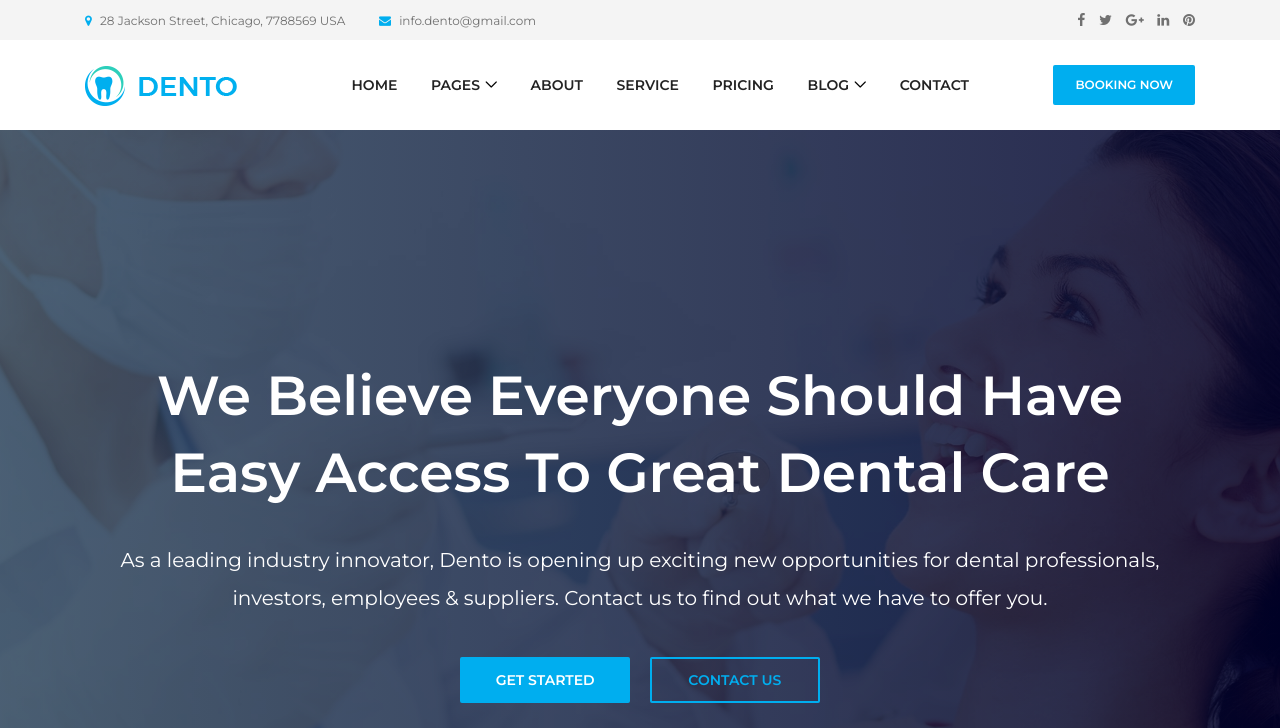
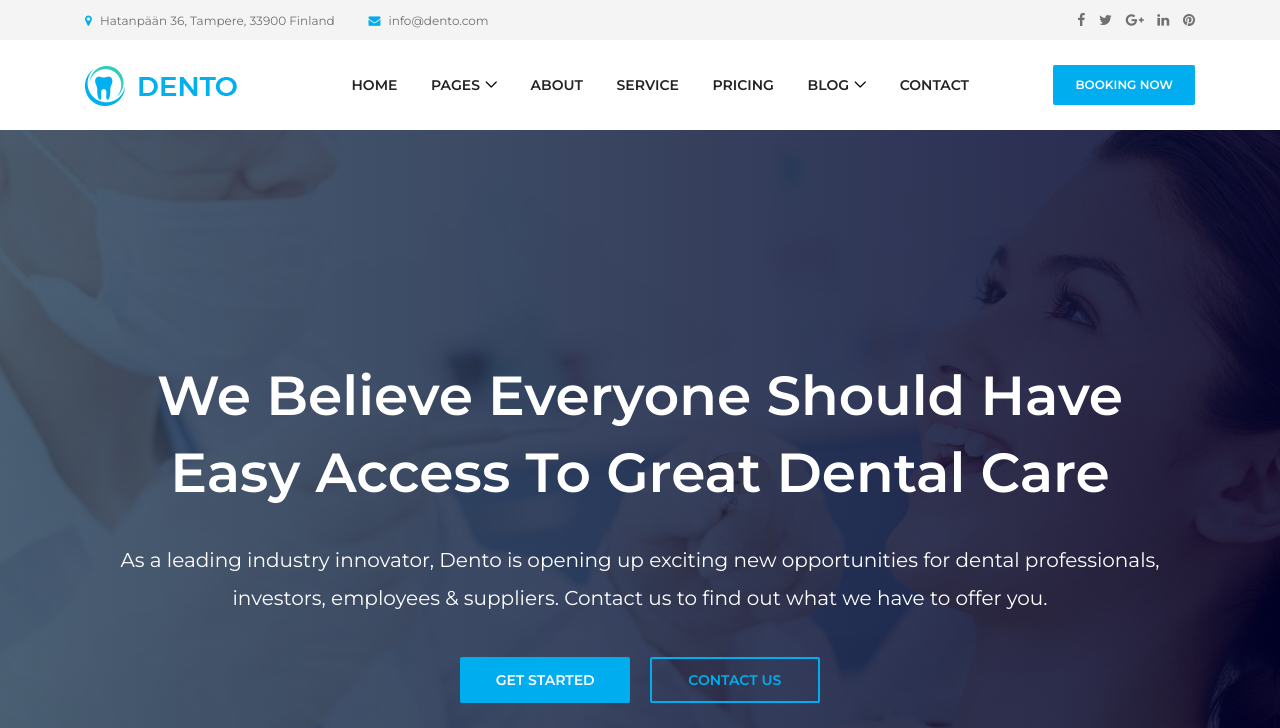
Before and after one commit to mbalandari/dg-dental-app1, a Django app: page / in a window 1280 px wide. Shown: the top 728 px of the page. Run offline with Django 5.2, Linux system fonts and the light colour scheme; parts of the project's set-up code (start-up, migrations or seed data) failed here and were passed over; some libraries are stand-ins or nearby versions; some web fonts are replaced.

Commit message:
change address and email

```diff
--- a/dental/templates/home.html
+++ b/dental/templates/home.html
@@ -37,11 +37,10 @@
           <!-- Top Content -->
           <div class="col-6 col-md-9 col-lg-8">
             <div class="top-header-content">
-              <a href="#" data-toggle="tooltip" data-placement="bottom"
-                title="28 Jackson Street, Chicago, 7788569 USA"><i class="fa fa-map-marker"></i> <span>28 Jackson
-                  Street, Chicago, 7788569 USA</span></a>
-              <a href="#" data-toggle="tooltip" data-placement="bottom" title="info.dento@gmail.com"><i
-                  class="fa fa-envelope"></i> <span>info.dento@gmail.com</span></a>
+              <a href="#" data-toggle="tooltip" data-placement="bottom" title="Hatanpään 36, Tampere, 33900 Finland"><i
+                  class="fa fa-map-marker"></i> <span>Hatanpään 36, Tampere, 33900 Finland</span></a>
+              <a href="#" data-toggle="tooltip" data-placement="bottom" title="info@dento.com"><i
+                  class="fa fa-envelope"></i> <span>info@dento.com</span></a>
             </div>
           </div>
           <!-- Top Header Social Info -->
@@ -782,9 +781,9 @@
             <p>Etiam sutor risus, dapibus act elefend katen, lacinia sitamet denim. Mauris sagittis kansa interdum
               dignissim.</p>
             <div class="footer-contact">
-              <p><i class="icon_pin"></i> 28 Jackson Street, Chicago, 7788569 USA</p>
-              <p><i class="icon_phone"></i> +84. 2252. 2250. 122</p>
-              <p><i class="icon_mail"></i> info.dento@gmail.com</p>
+              <p><i class="icon_pin"></i> Hatanpään 36, Tampere, 33900 Finland</p>
+              <p><i class="icon_phone"></i> +014 548 66 21</p>
+              <p><i class="icon_mail"></i> info@dento.com</p>
             </div>
           </div>
         </div>
```
